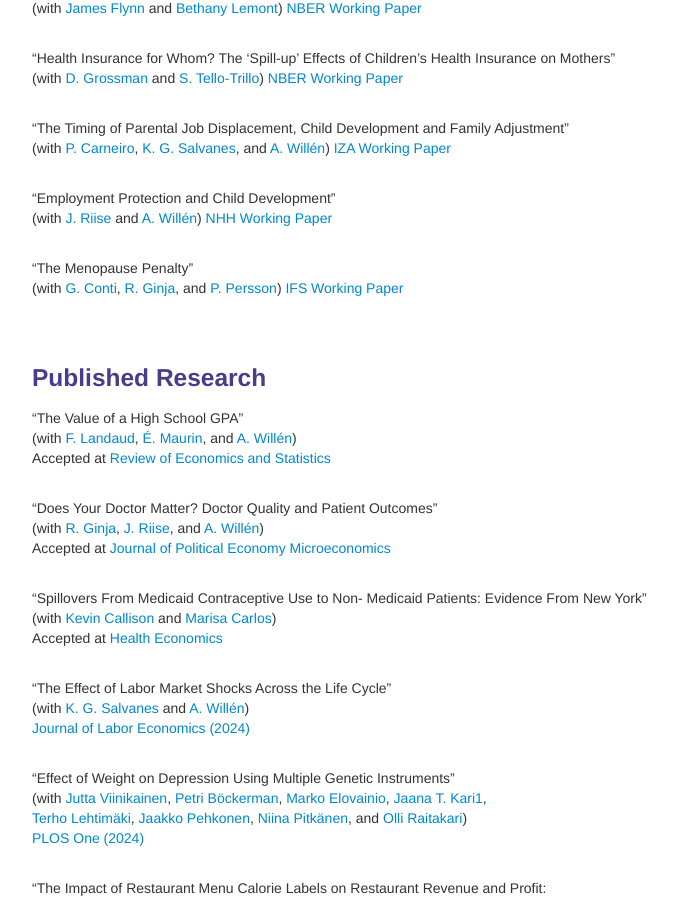
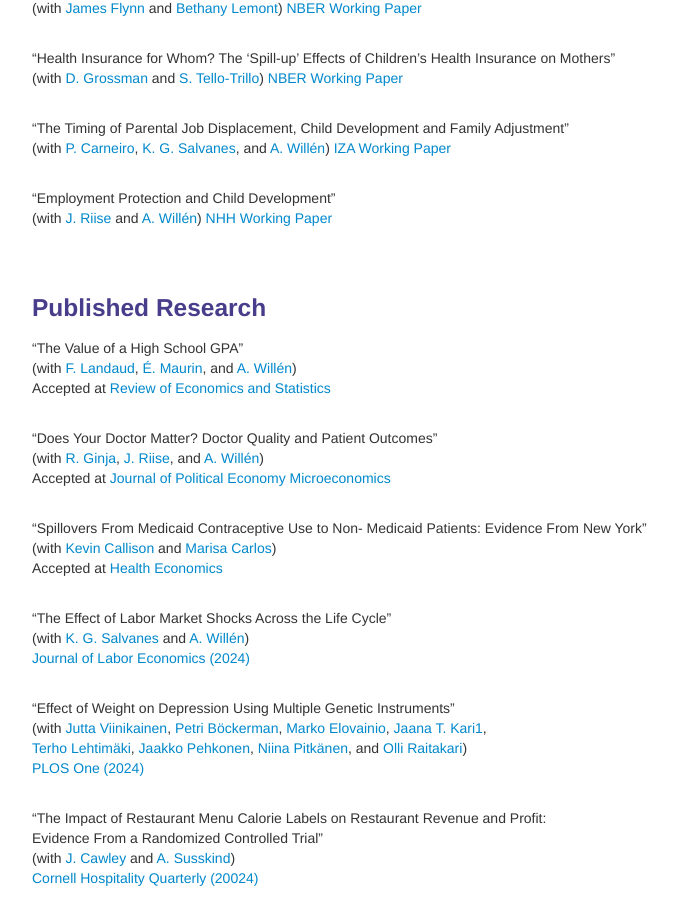
Before and after one commit to bjwillage/bjwillage.github.io, a Jekyll site: the page built from pages/research.md, in a window 1280 px wide and 900 px high, scrolled down 304 px. Shown: the whole window, without its empty margins (258-936 px from the left). Built offline with Jekyll 4.4.1, drawn with Linux system fonts in a browser that asks for light colours.

Commit message:
Update research.md

```diff
--- a/pages/research.md
+++ b/pages/research.md
@@ -32,10 +32,6 @@ Subscriptions to Prescriptions: Lessons from Louisiana’s Effort to Eliminate H
 [NHH Working Paper](https://swopec.hhs.se/nhheco/abs/nhheco2022_019.htm)
 <br><br>
 
-"The Menopause Penalty"<br>
-(with [G. Conti](http://gabriellaconti.org), [R. Ginja](https://sites.google.com/site/rcginja/), and [P. Persson](https://web.stanford.edu/~perssonp/))
-[IFS Working Paper](https://ifs.org.uk/publications/menopause-penalty)
-<br><br>
 
 
 <br>
```
